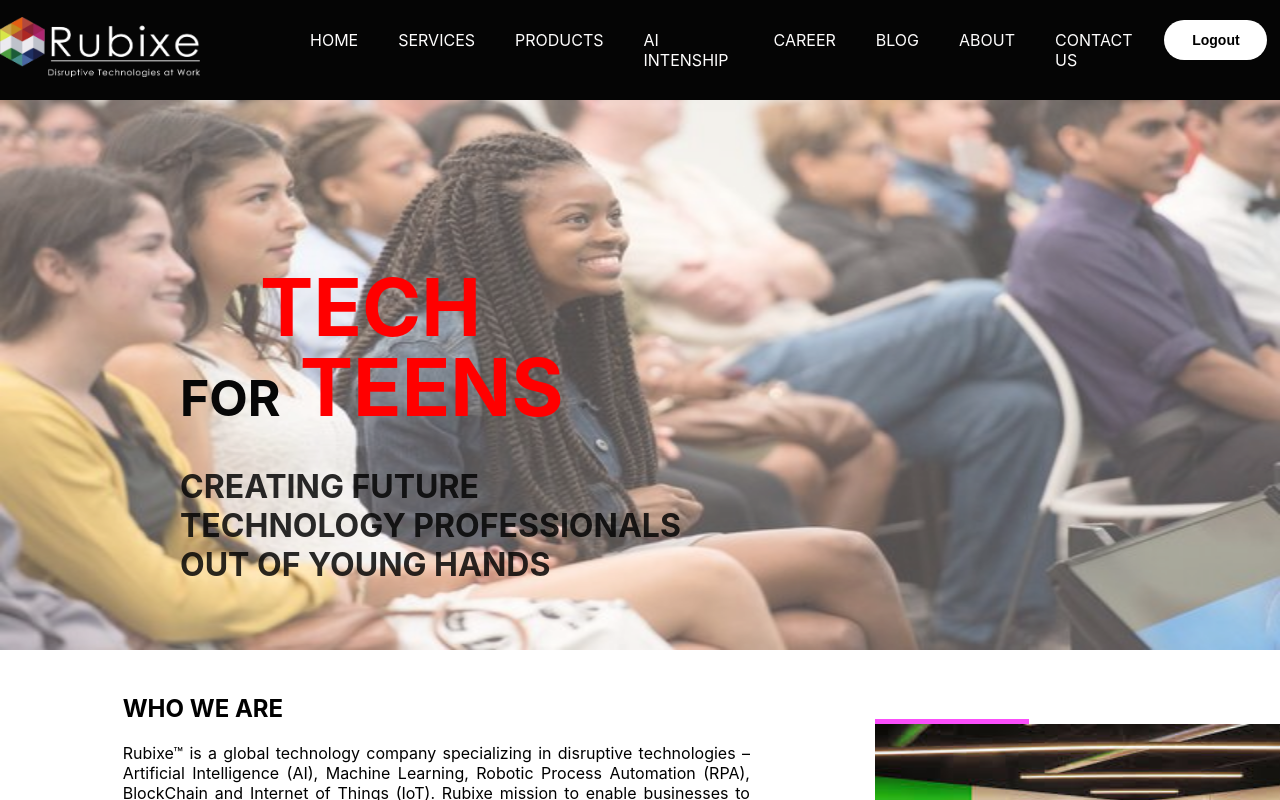
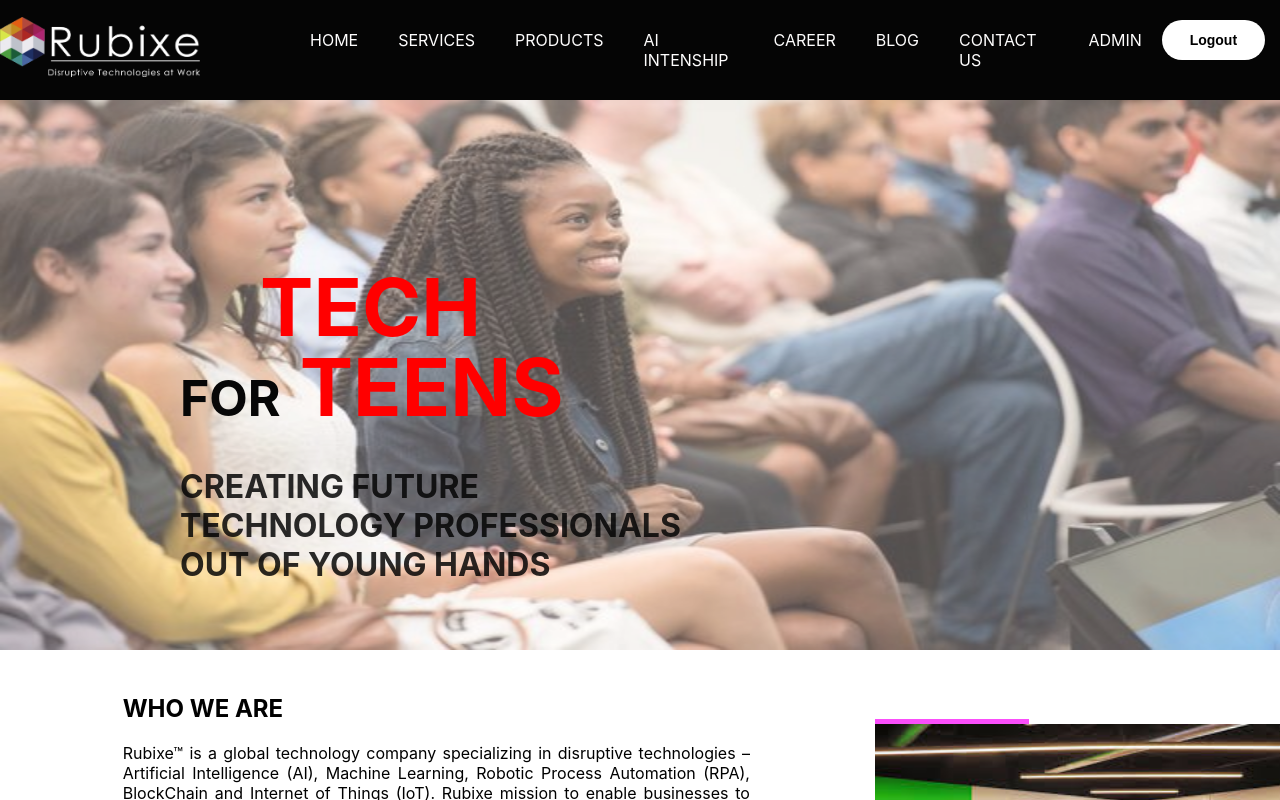
Before and after one commit to ajaykumar302/project, a React (Create React App) app: page / in a window 1280 px wide. Shown: the top 800 px of the page. Built offline with nearby package versions, Linux system fonts and the light colour scheme; sample sign-in values are in the browser's storage.

Commit message:
Update index.jsx

```diff
--- a/src/components/Main/index.jsx
+++ b/src/components/Main/index.jsx
@@ -24,8 +24,8 @@ const Main = () => {
 					<li><Link to="/intenship" className={styles.link}>AI INTENSHIP</Link></li>
 					<li><Link to="/career" className={styles.link}>CAREER</Link></li>
 					<li><Link to="/blog" className={styles.link}>BLOG</Link></li>
-					<li><Link to="/about" className={styles.link}>ABOUT</Link></li>
 					<li><Link to="/contactus" className={styles.link}>CONTACT US</Link></li>
+					<li><Link to="/admin" className={styles.link}>ADMIN</Link></li>
 					<button className={styles.white_btn} onClick={handleLogout}>
 					Logout
 				</button>
```
